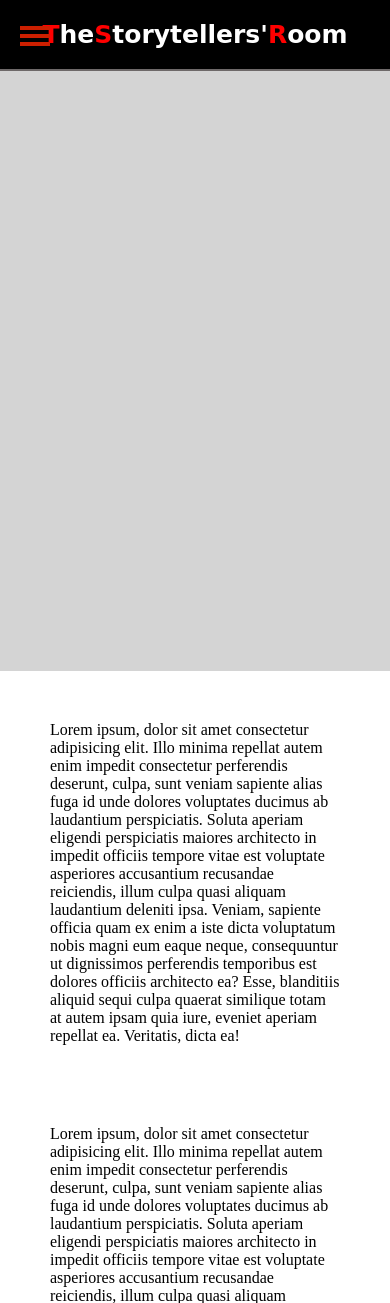
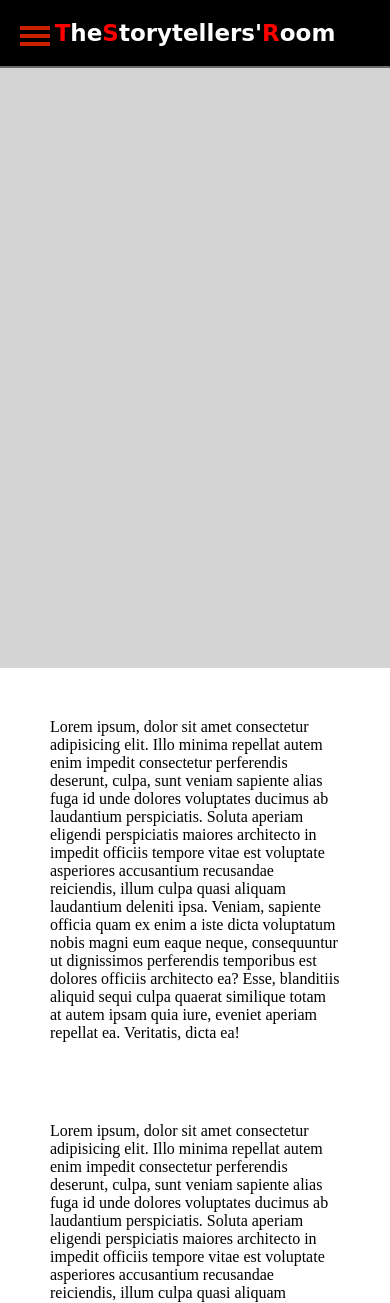
Before and after one commit to thestorytellersroom/thestorytellersroom, a PHP site: page / in a window 390 px wide. Shown: the top 1303 px of the page. Run offline with PHP 8.4, Linux system fonts and the light colour scheme; some web fonts are replaced.

Commit message:
added style

```diff
--- a/style.css
+++ b/style.css
@@ -218,3 +218,22 @@ main .intro
     margin: 20px;
     padding: 30px;
 }
+@media screen and (max-width: 660px)
+{
+    .icon h5
+    {
+        font-size: 23px;
+    }
+}
+@media screen and (max-width: 360px)
+{
+    .icon h5
+    {
+        font-size: 18px;
+    }
+    .burger .bar
+{
+    height: 3.5px;
+    width: 80%;
+}
+}
```
